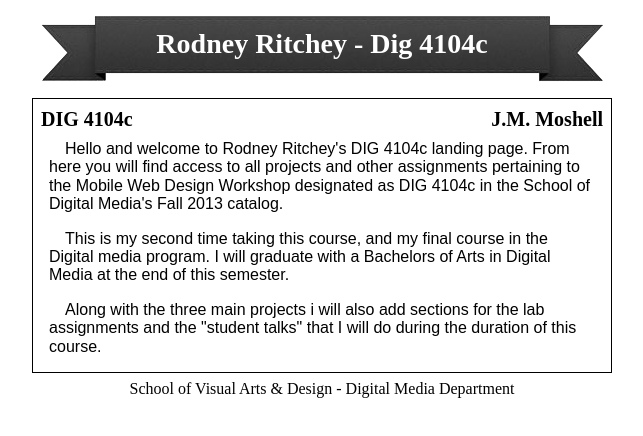
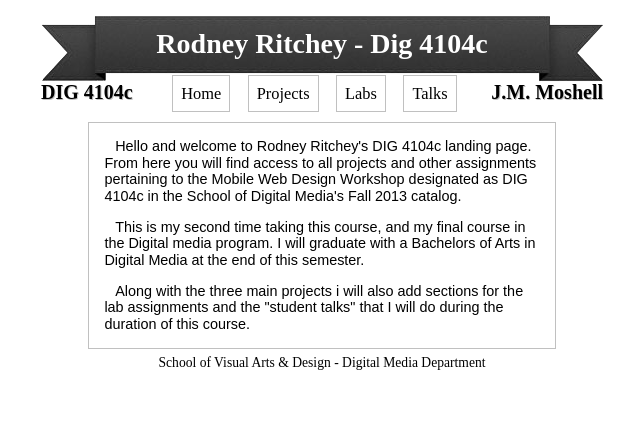
Before and after one commit to rodneyritchey/MainPage, a plain HTML site: page index.html in a window 1280 px wide. Shown: the whole page, without its empty margins (318-961 px from the left). Drawn offline with Linux system fonts and the light colour scheme.

Commit message:
Added Navigation
Added navigation and updated CSS

```diff
--- a/css/styles.css
+++ b/css/styles.css
@@ -10,21 +10,45 @@ h1 {
 }
 
 h2#cnum {
+	margin-bottom: 1em;
 	font-weight: bold;
 	font-size: 1.25em;
-	line-height: 1.25em;
+	text-shadow: 0.044em 0.044em #C0C0C0;
 	float: left;
 }
 
 h2#prof {
+	margin-bottom: 1em;
 	font-weight: bold;
 	font-size: 1.25em;
-	line-height: 1.25em;
+	text-shadow: 0.044em 0.044em #C0C0C0;
 	float: right;
 }
 
+div#nav {
+	margin: auto;
+	padding: 0.25em;
+	width: 300px;
+	height: 30px;
+}
+
+div#nav a {
+	padding: 0.5em;
+	margin-right: 0.80em;
+	text-decoration: none;
+	font-size: 1.025em;
+	border: solid 1px #C0C0C0;
+	color: #000000;
+
+}
+
+div#nav a:hover {
+	background-color: #383838;
+	color: #FFFFFF;
+	border-color: #383838;
+}
+
 header {
-	margin-bottom: 1em;
 	margin-top: 1em;
 }
 
@@ -37,23 +61,31 @@ div#ribon {
 	color: #FFFFFF;
 }
 
-div#content {
+div#content_wrapper {
 	margin: auto;
 	width: 562px;
-	padding: 0.5em;
-	border: solid 1px #000000;
 }
 
-div#content p {
+
+
+div#content_main {
+	margin: auto;
+	padding: 0.5em;
+	width: 80%;
+	border: solid 1px #C0C0C0;
+	clear: both;
+}
+
+div#content_main p {
 	padding: 0.5em;
 	font-family: Arial, Helvetica, sans-serif;
-	font-size: 1em;
-	text-indent: 1em;
+	font-size: 0.90em;
+	text-indent: 0.75em;
 	line-height: 1.15em;
-	clear: both;
 }
 
 footer {
 	padding: 0.5em;
+	font-size: 0.85em;
 	text-align: center;
 }
--- a/index.html
+++ b/index.html
@@ -15,12 +15,20 @@
 		</div>
 
 	</header>
-	<div id="content">
+	<div id="content_wrapper">
 		<h2 id="cnum">DIG 4104c</h2>
 		<h2 id="prof">J.M. Moshell</h2>
-		<p>Hello and welcome to Rodney Ritchey&apos;s DIG 4104c landing page. From here you will find access to all projects and other assignments pertaining to the Mobile Web Design Workshop designated as DIG 4104c in the School of Digital Media&apos;s Fall 2013 catalog.</p>
-		<p>This is my second time taking this course, and my final course in the Digital media program. I will graduate with a Bachelors of Arts in Digital Media at the end of this semester.</p>
-		<p>Along with the three main projects i will also add sections for the lab assignments and the &quot;student talks&quot; that I will do during the duration of this course.</p>
+		<div id="nav">
+			<a href="#">Home</a>
+			<a href="#">Projects</a>
+			<a href="#">Labs</a></a>
+			<a href="#">Talks</a>
+		</div>
+		<div id="content_main">
+			<p>Hello and welcome to Rodney Ritchey&apos;s DIG 4104c landing page. From here you will find access to all projects and other assignments pertaining to the Mobile Web Design Workshop designated as DIG 4104c in the School of Digital Media&apos;s Fall 2013 catalog.</p>
+			<p>This is my second time taking this course, and my final course in the Digital media program. I will graduate with a Bachelors of Arts in Digital Media at the end of this semester.</p>
+			<p>Along with the three main projects i will also add sections for the lab assignments and the &quot;student talks&quot; that I will do during the duration of this course.</p>
+		</div>
 	</div>
 	<footer>
 		School of Visual Arts &amp; Design - Digital Media Department
```
